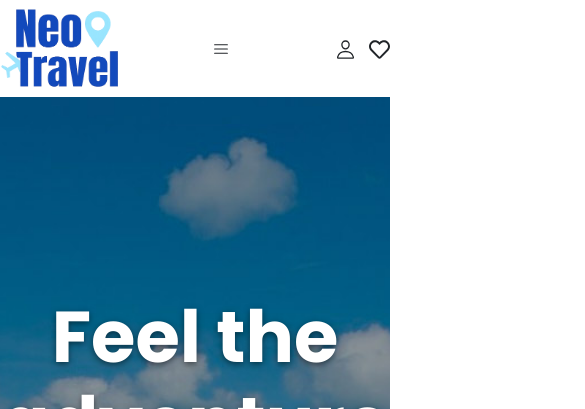
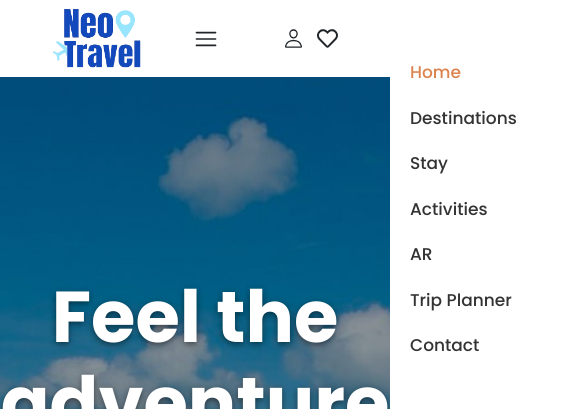
Before and after one commit to Baim55/Travel, a React (Vite) app in the folder frontend/: page / in a window 390 px wide. Shown: the top 409 px of the page, 585 px wide, since content can reach past the window. Built offline with nearby package versions, Linux system fonts and the light colour scheme; no server answers.

Commit message:
discount

```diff
--- a/frontend/package.json
+++ b/frontend/package.json
@@ -13,6 +13,7 @@
     "@emotion/react": "^11.14.0",
     "@emotion/styled": "^11.14.0",
     "@fortawesome/fontawesome-free": "^6.7.2",
+    "@google/model-viewer": "^4.1.0",
     "@mui/icons-material": "^7.1.1",
     "@mui/material": "^7.1.1",
     "@reduxjs/toolkit": "^2.8.2",
--- a/frontend/src/components/hero/Hero.jsx
+++ b/frontend/src/components/hero/Hero.jsx
@@ -43,17 +43,6 @@ const Hero = () => {
           </div>
         </Carousel.Item>
       </Carousel>
-      <div className="container">
-        <div className="row">
-            <div className="col-3"></div>
-            <div className="col-3"></div>
-            <div className="col-3"></div>
-            <div className="col-3"></div>
-            <div className="search">
-
-            </div>
-        </div>
-      </div>
     </section>
   );
 };
--- a/frontend/src/components/logo/Logo.module.css
+++ b/frontend/src/components/logo/Logo.module.css
@@ -1,3 +1,9 @@
 .logo img{
     width: 120px;
 }
+
+@media(max-width:768px){
+    .logo img{
+        width: 90px;
+    }
+}
--- /dev/null
+++ b/frontend/src/components/navbar/Navbar.css
@@ -0,0 +1,6 @@
+@media(max-width:768px){
+    .navbar{
+        display: flex;
+        justify-content: space-evenly;
+    }
+}
--- a/frontend/src/components/navbar/Navbar.jsx
+++ b/frontend/src/components/navbar/Navbar.jsx
@@ -2,6 +2,7 @@ import React from "react";
 import Logo from "../logo/Logo";
 import Navlist from "../navlist/Navlist";
 import Wrapper from "../wrapper/Wrapper";
+import "./Navbar.css"
 
 const Navbar = () => {
   return (
--- a/frontend/src/components/navlist/Navlist.jsx
+++ b/frontend/src/components/navlist/Navlist.jsx
@@ -1,37 +1,49 @@
-import React from "react";
+import React, { useState } from "react";
 import { NavLink } from "react-router-dom";
 import styles from "./Navlist.module.css";
 import { RxHamburgerMenu } from "react-icons/rx";
+import { IoClose } from "react-icons/io5"; // bağlama ikonu
 
 const Navlist = () => {
+  const [isOpen, setIsOpen] = useState(false);
+
+  const toggleMenu = () => {
+    setIsOpen((prev) => !prev);
+  };
+
+  const closeMenu = () => {
+    setIsOpen(false);
+  };
+
   return (
     <div className={styles.navContainer}>
-      <ul className={styles.list}>
+      {isOpen && <div className={styles.overlay} onClick={toggleMenu}></div>}
+      <ul className={`${styles.list} ${isOpen ? styles.open : ""}`}>
         <li>
-          <NavLink to="/" className={({ isActive }) => isActive ? styles.activeLink : ""}>Home</NavLink>
+          <NavLink to="/" className={({ isActive }) => isActive ? styles.activeLink : ""} onClick={closeMenu}>Home</NavLink>
         </li>
         <li>
-          <NavLink to="/destinations" className={({ isActive }) => isActive ? styles.activeLink : ""}>Destinations</NavLink>
+          <NavLink to="/destinations" className={({ isActive }) => isActive ? styles.activeLink : ""} onClick={closeMenu}>Destinations</NavLink>
         </li>
         <li>
-          <NavLink to="/stay" className={({ isActive }) => isActive ? styles.activeLink : ""}>Stay</NavLink>
+          <NavLink to="/stay" className={({ isActive }) => isActive ? styles.activeLink : ""} onClick={closeMenu}>Stay</NavLink>
         </li>
         <li>
-          <NavLink to="/activities" className={({ isActive }) => isActive ? styles.activeLink : ""}>Activities</NavLink>
+          <NavLink to="/activities" className={({ isActive }) => isActive ? styles.activeLink : ""} onClick={closeMenu}>Activities</NavLink>
         </li>
         <li>
-          <NavLink to="/ar" className={({ isActive }) => isActive ? styles.activeLink : ""}>AR</NavLink>
+          <NavLink to="/ar" className={({ isActive }) => isActive ? styles.activeLink : ""} onClick={closeMenu}>AR</NavLink>
         </li>
         <li>
-          <NavLink to="/plan" className={({ isActive }) => isActive ? styles.activeLink : ""}>Trip Planner</NavLink>
+          <NavLink to="/plan" className={({ isActive }) => isActive ? styles.activeLink : ""} onClick={closeMenu}>Trip Planner</NavLink>
         </li>
         <li>
-          <NavLink to="/contact" className={({ isActive }) => isActive ? styles.activeLink : ""}>Contact</NavLink>
+          <NavLink to="/contact" className={({ isActive }) => isActive ? styles.activeLink : ""} onClick={closeMenu}>Contact</NavLink>
         </li>
       </ul>
 
-      <div className={styles.burger}>
-        <RxHamburgerMenu />
+      <div className={styles.burger} onClick={toggleMenu}>
+        {isOpen ? <IoClose size={24} /> : <RxHamburgerMenu size={24} />}
       </div>
     </div>
   );
--- a/frontend/src/components/navlist/Navlist.module.css
+++ b/frontend/src/components/navlist/Navlist.module.css
@@ -1,7 +1,6 @@
 .navContainer {
-  display: flex;
-  justify-content: space-between;
-  align-items: center;
+  position: relative;
+  z-index: 1000;
 }
 
 .list {
@@ -30,13 +29,46 @@
 
 .burger {
   display: none;
+  cursor: pointer;
+  z-index: 1101;
 }
 
 @media (max-width: 768px) {
-  .list li {
-    display: none;
+  .list {
+    flex-direction: column;
+    position: fixed;
+    top: 0;
+    right: 0;
+    height: 100vh;
+    width: 70%;
+    background-color: white;
+    padding: 60px 20px 20px;
+    transform: translateX(100%);
+    transition: transform 0.3s ease-in-out;
+    z-index: 1100;
   }
+
+  .open {
+    transform: translateX(0);
+  }
+
   .burger {
     display: block;
   }
+
+  .closeBtn {
+    position: absolute;
+    top: 20px;
+    right: 20px;
+  }
 }
+
+.overlay {
+  position: fixed;
+  top: 0;
+  left: 0;
+  height: 100vh;
+  width: 100vw;
+  background-color: rgba(0, 0, 0, 0.5);
+  z-index: 1099;
+}
--- a/frontend/src/components/search/SearchFilter.module.css
+++ b/frontend/src/components/search/SearchFilter.module.css
@@ -1,5 +1,6 @@
 .searchFilter {
   display: flex;
+  flex-wrap: wrap;
   background: #fff;
   border-radius: 30px;
   padding: 16px;
@@ -135,3 +136,9 @@
 .searchBtn:hover {
   background: #b55f32;
 }
+
+@media (max-width: 768px){
+  .field{
+    width: 100%;
+  }
+}
--- a/frontend/src/components/tours/ToursList.module.css
+++ b/frontend/src/components/tours/ToursList.module.css
@@ -125,3 +125,9 @@
 .button:hover {
   color: #dc834e;
 }
+
+@media(max-width:768px){
+  .card{
+    padding: 30px;
+  }
+}
```
Also changed, not shown: 2 other files (tests, documents, lock files or other folders).
